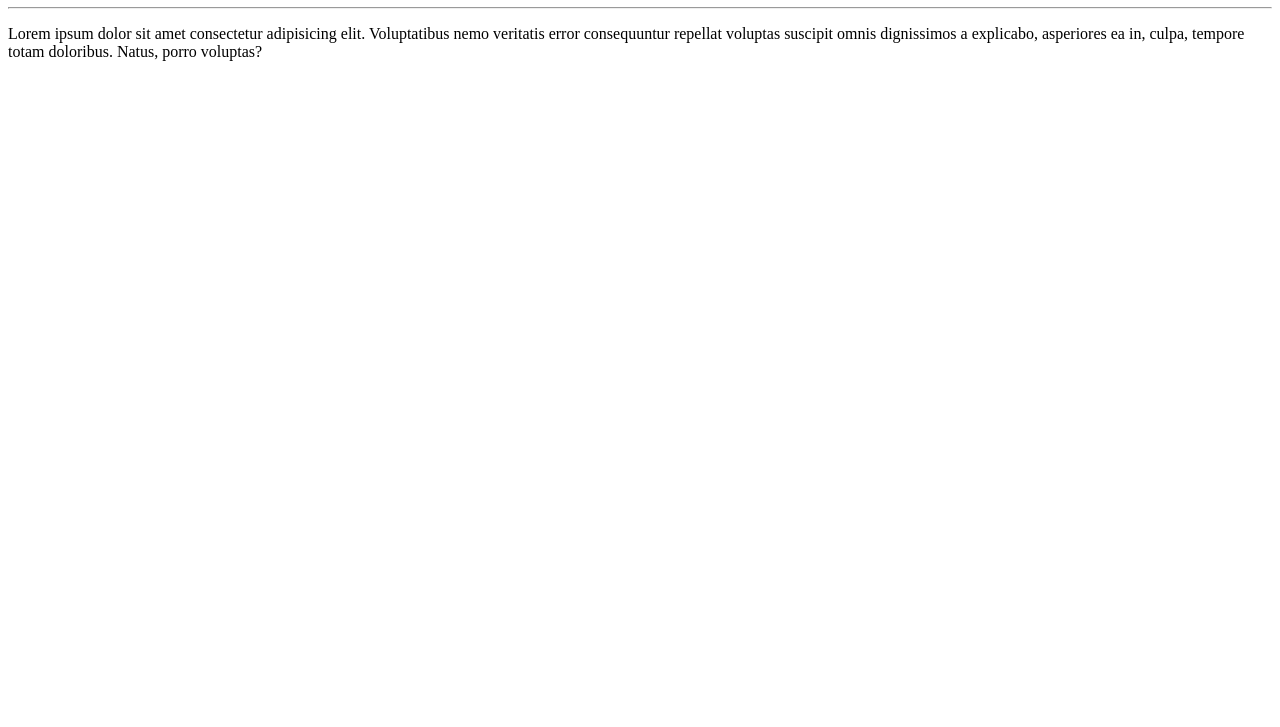
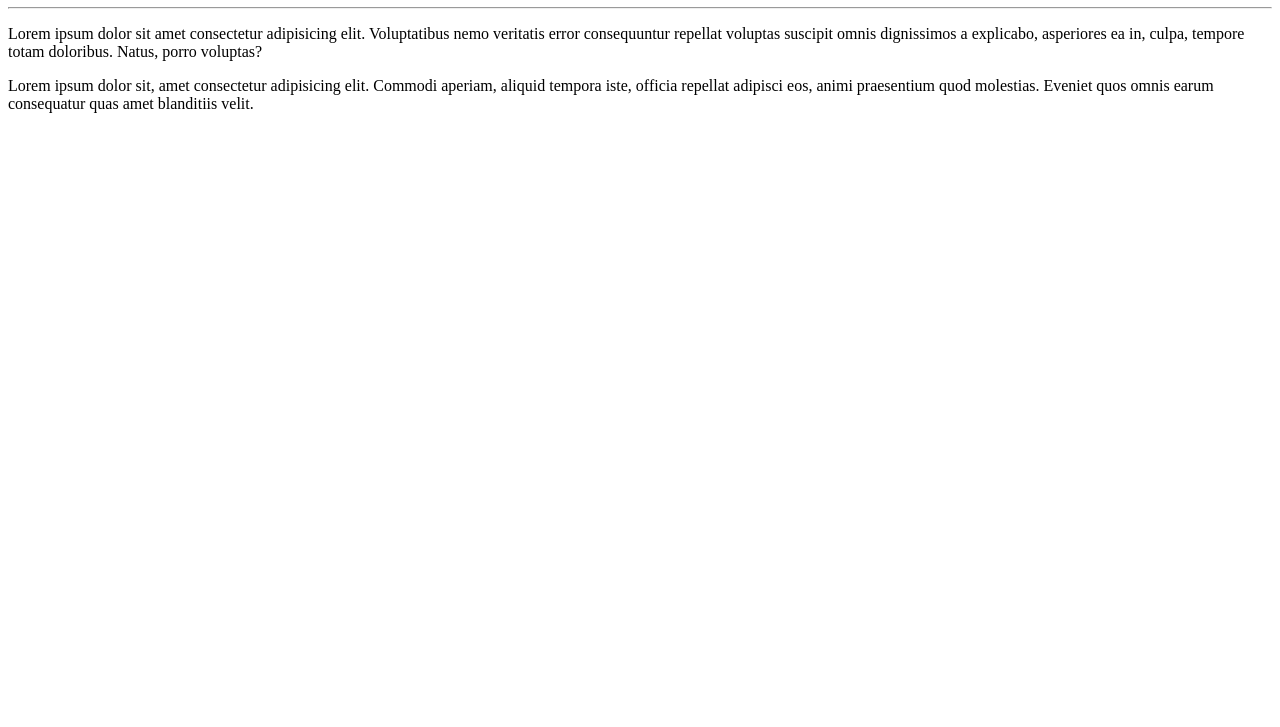
Before and after one commit to marcosvtrr/Ola-Mundo, a plain HTML site: page site-exemplo/index.html in a window 1280 px wide. Shown: the part 73-800 px from the top of the page. Drawn offline with Linux system fonts and the light colour scheme.

Commit message:
adicionei um parágrafo

```diff
--- a/site-exemplo/index.html
+++ b/site-exemplo/index.html
@@ -9,5 +9,6 @@
     <h1>Olá, Mundo!</h1>
     <hr>
     <p>Lorem ipsum dolor sit amet consectetur adipisicing elit. Voluptatibus nemo veritatis error consequuntur repellat voluptas suscipit omnis dignissimos a explicabo, asperiores ea in, culpa, tempore totam doloribus. Natus, porro voluptas?</p>
+    <p>Lorem ipsum dolor sit, amet consectetur adipisicing elit. Commodi aperiam, aliquid tempora iste, officia repellat adipisci eos, animi praesentium quod molestias. Eveniet quos omnis earum consequatur quas amet blanditiis velit.</p>
 </body>
 </html>
```
